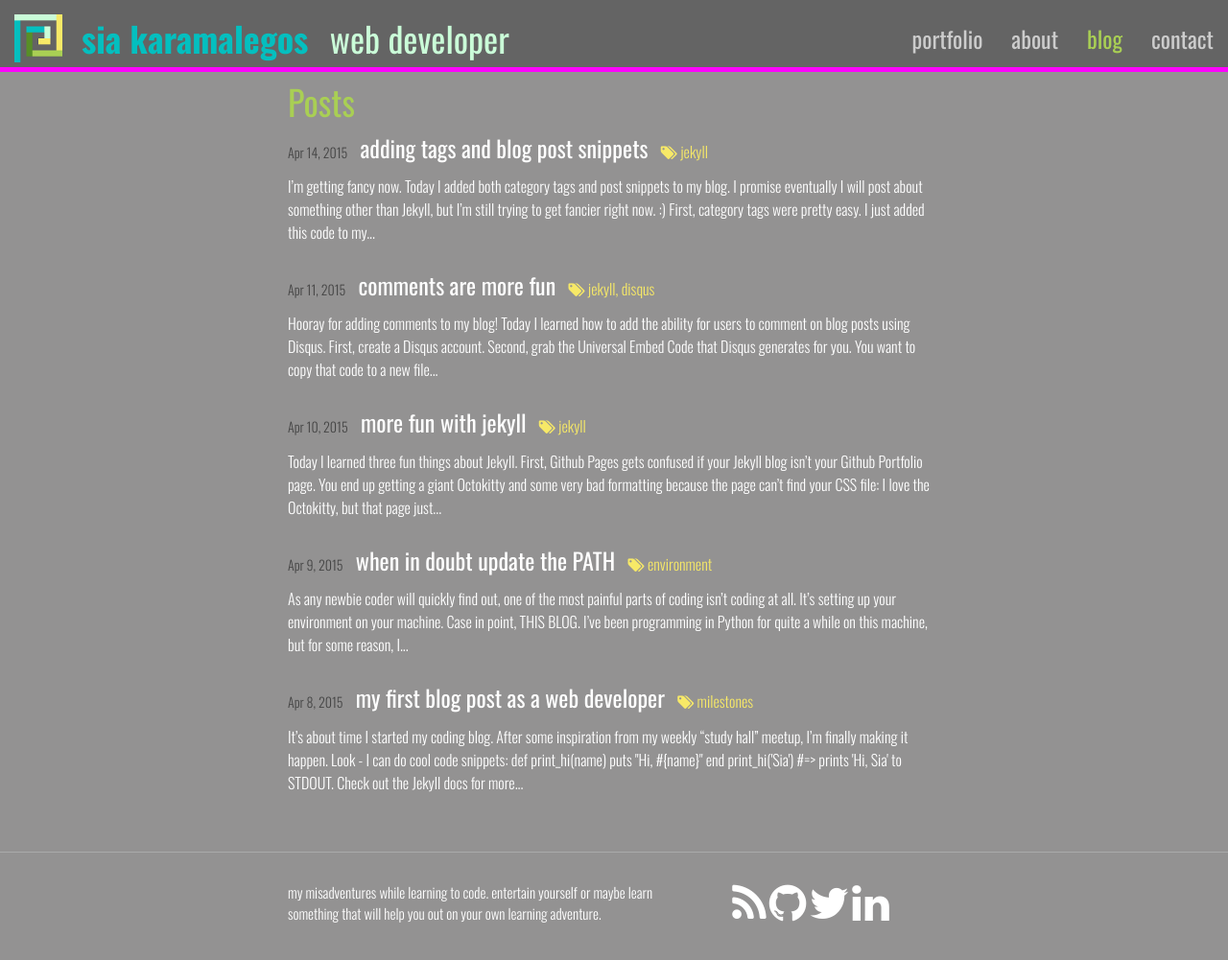
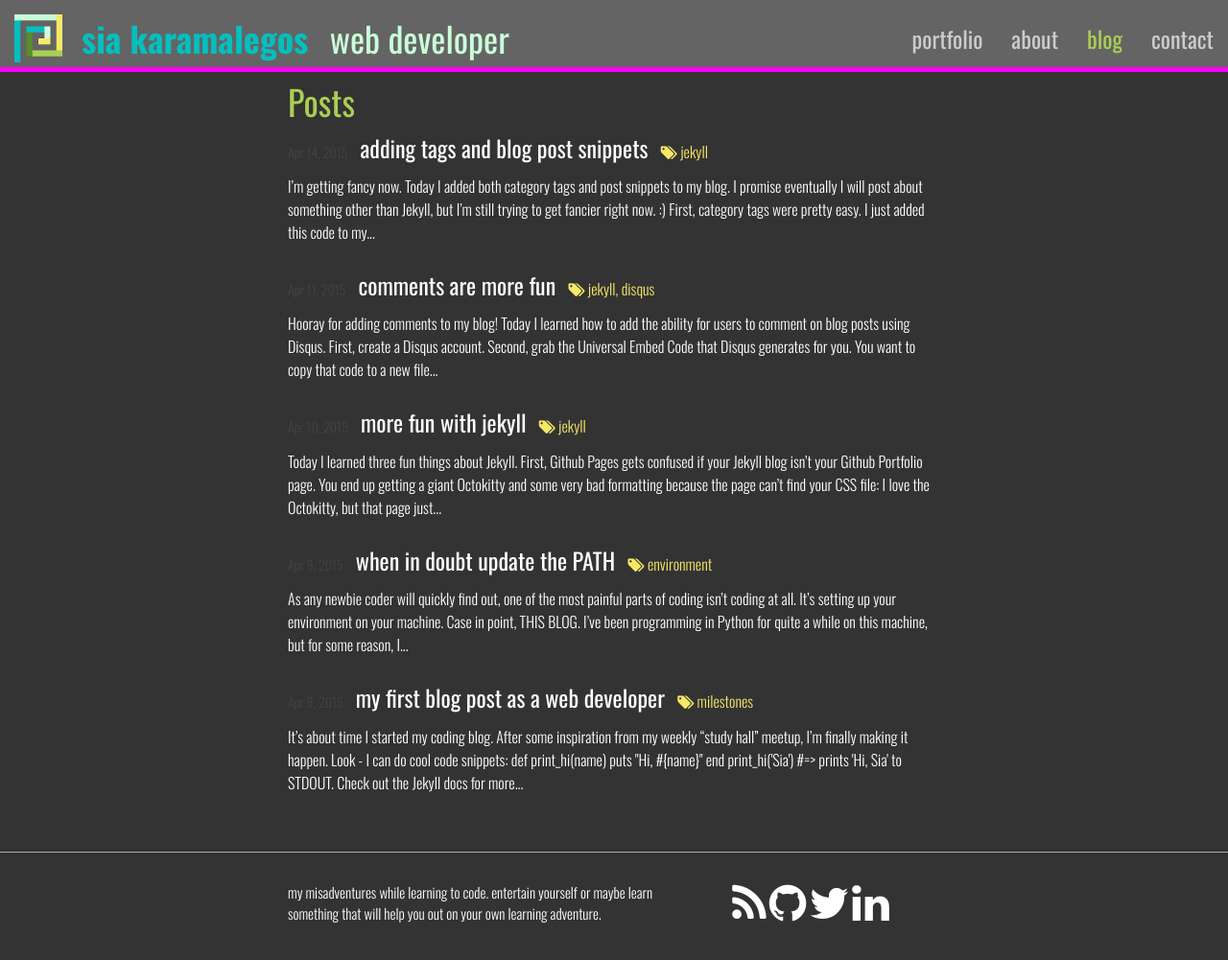
Before and after one commit to siakaramalegos/blog, a Jekyll site: the page built from index.html, in a window 1280 px wide and 1009 px high. Shown: the top 1001 px of the window at 96% size. Built offline with Jekyll 4.4.1, drawn with Linux system fonts in a browser that asks for light colours; nearby versions of some CDN libraries; comment, search, counter and statistics services are not loaded.

Commit message:
Changed background color

```diff
--- a/css/main.scss
+++ b/css/main.scss
@@ -14,7 +14,7 @@
 $spacing-unit:     30px;
 
 $text-color:       #A9CF54;
-$background-color: #939292;
+$background-color: #333;
 $brand-color:      #2a7ae2;
 
 // Changed to a yellow color
```
